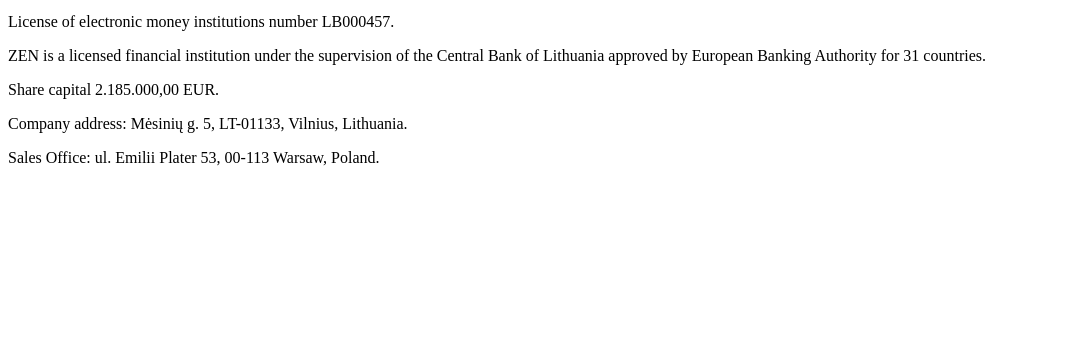
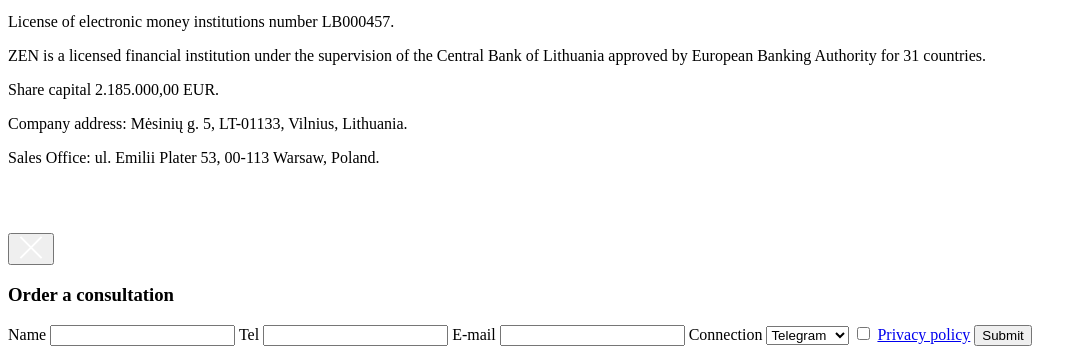
Before and after one commit to Talina24/ng-free-zen, a plain HTML site: page index.html in a window 1280 px wide. Shown: the part 3205-3559 px from the top of the page, without its empty margins (0-1087 px from the left). Before the commit the page ends 3446 px from the top, so only its background shows below. Drawn offline with Linux system fonts and the light colour scheme.

Commit message:
Added html for modal order

```diff
--- a/index.html
+++ b/index.html
@@ -261,5 +261,49 @@
       </a>
     </div>
   </footer>
+  <!-- Модальное окно-->
+  <div class="modal" id="modal">
+    <div class="modal__body">
+      <!-- Close -->
+      <button class="modal__close" id="close">
+        <img src="assets/icons/close.svg" alt="close" />
+      </button>
+      <!-- Title -->
+      <h3 class="modal__title">Order a consultation</h3>
+      <!-- Form -->
+      <form class="form" id="order">
+        <!-- Name -->
+        <label class="form__input">
+          <span>Name</span>
+          <input type="text" id="name">
+        </label>
+        <!-- Tel -->
+        <label class="form__input">
+          <span>Tel</span>
+          <input type="tel" id="tel">
+        </label>
+        <!-- E-mail -->
+        <label class="form__input">
+          <span>E-mail</span>
+          <input type="email" id="email">
+        </label>
+        <!-- Connection -->
+        <label class="form__select">
+          <span>Connection</span>
+          <select id="connection">
+            <option value="telegram">Telegram</option>
+            <option value="whatsapp">Whatsapp</option>
+          </select>
+        </label>
+        <!-- Privacy policy -->
+        <label class="form__checkbox">
+          <input type="checkbox" id="policy">
+          <a href="https://example.com/policy" target="_blank">Privacy policy</a>
+        </label>
+        <!-- Submit -->
+        <button class="form__submit" type="submit">Submit</button>
+      </form>
+    </div>
+  </div>
 </body>
 </html>
```
Also changed, not shown: assets/icons/close.svg (added).
